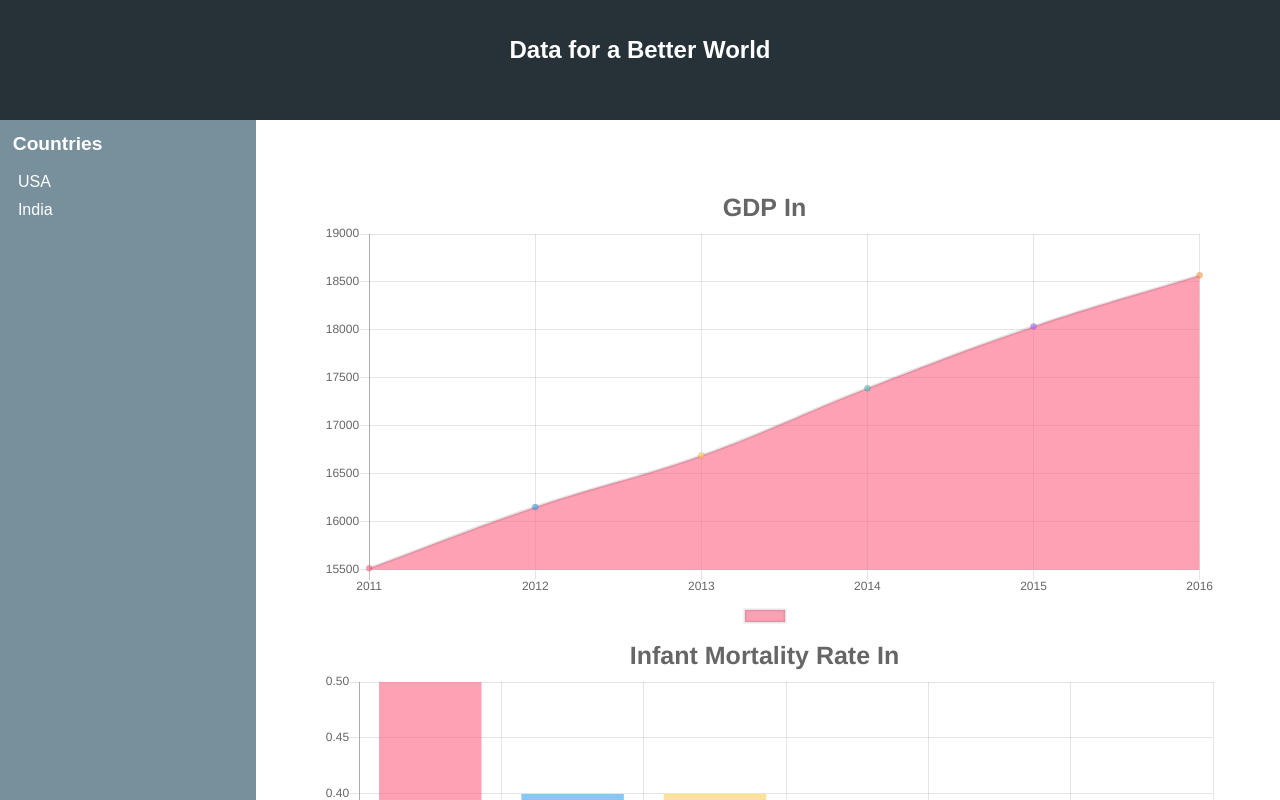
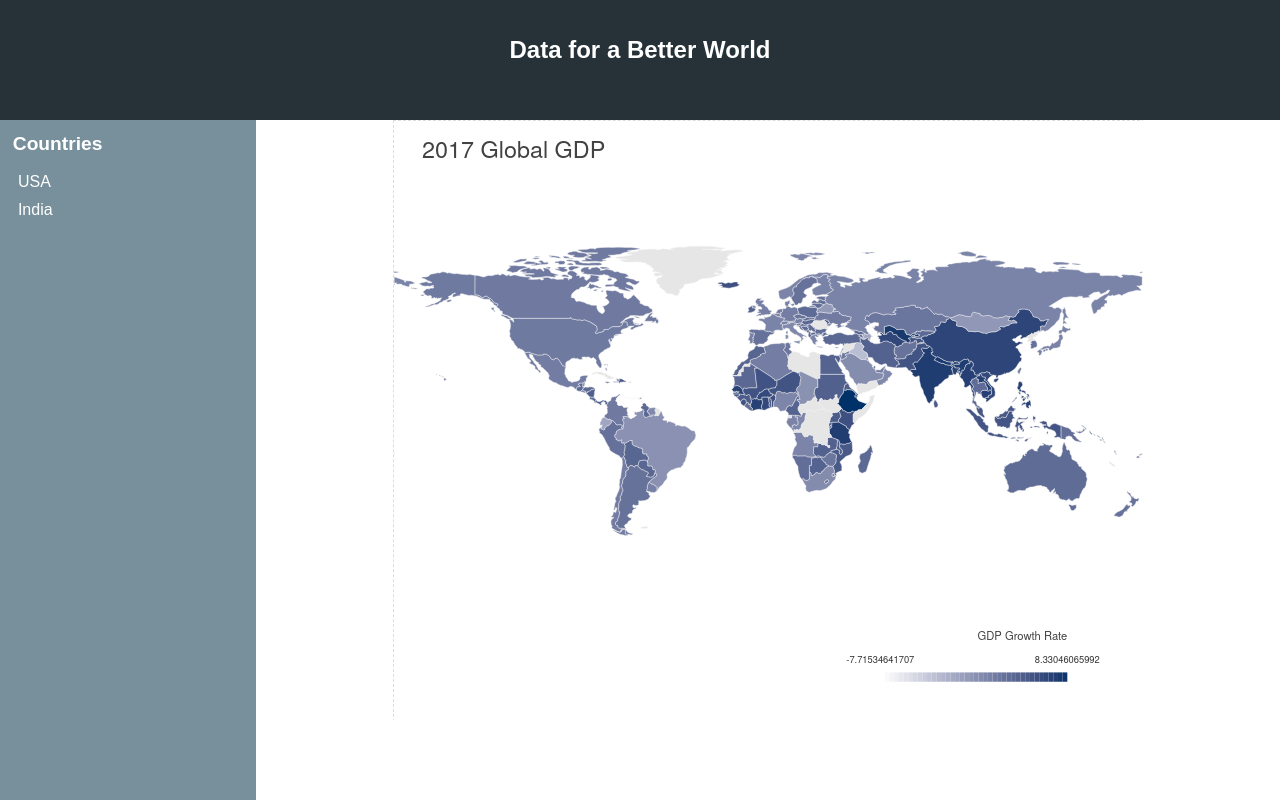
Before and after one commit to necoline/world-bank-hackathon, a React (Create React App) app in the folder womenWhoCode/world-bank/: page / in a window 1280 px wide. Shown: the top 800 px of the page. Built offline with nearby package versions, Linux system fonts and the light colour scheme.

Commit message:
completed charts

```diff
--- a/womenWhoCode/world-bank/src/App.css
+++ b/womenWhoCode/world-bank/src/App.css
@@ -47,5 +47,11 @@
 .graph {
   float: right;
   width: 70vw;
+  height: 65vh;
   padding: 5%;
+  overflow-y: scroll;
 }
+
+.img {
+  height: 600px;
+}
--- a/womenWhoCode/world-bank/src/App.js
+++ b/womenWhoCode/world-bank/src/App.js
@@ -75,12 +75,21 @@ class App extends Component {
           <SideMenu setCountry={this.setCountry} />
         </div>
         <div>
+          {this.state.country.length > 1
+            ? <Graph
+                chartData={this.state.chartData}
+                infantChartData={this.state.infantChartData}
+                location={this.state.country}
+                legendPosition="bottom"
+              />
+            : <img src="../map.svg" className="img" />}
+          {/* <img src="../map.svg" className="img" />
           <Graph
             chartData={this.state.chartData}
             infantChartData={this.state.infantChartData}
             location={this.state.country}
             legendPosition="bottom"
-          />
+          /> */}
         </div>
       </div>
     );
```
Also changed, not shown: womenWhoCode/world-bank/public/map.svg (added).
